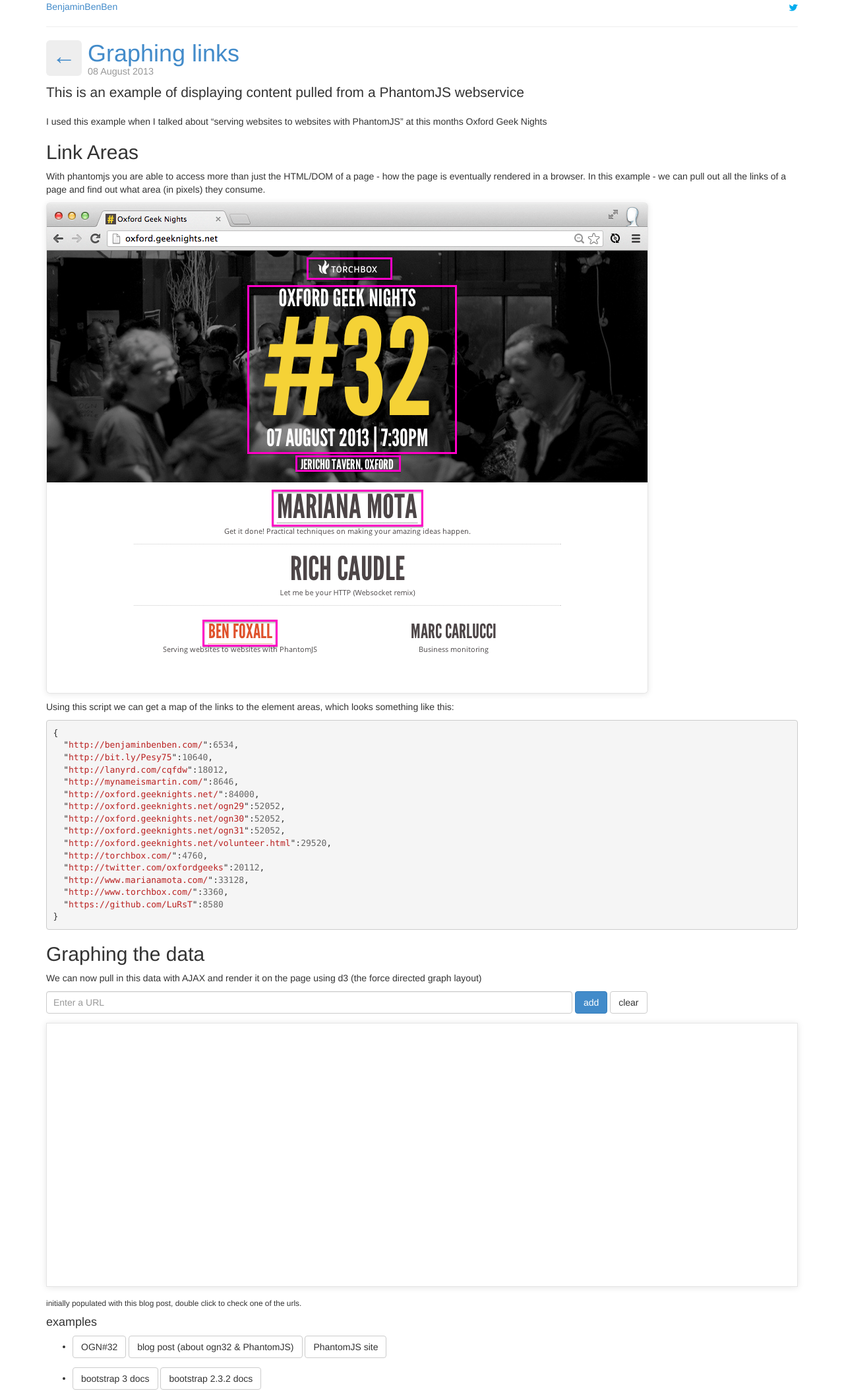
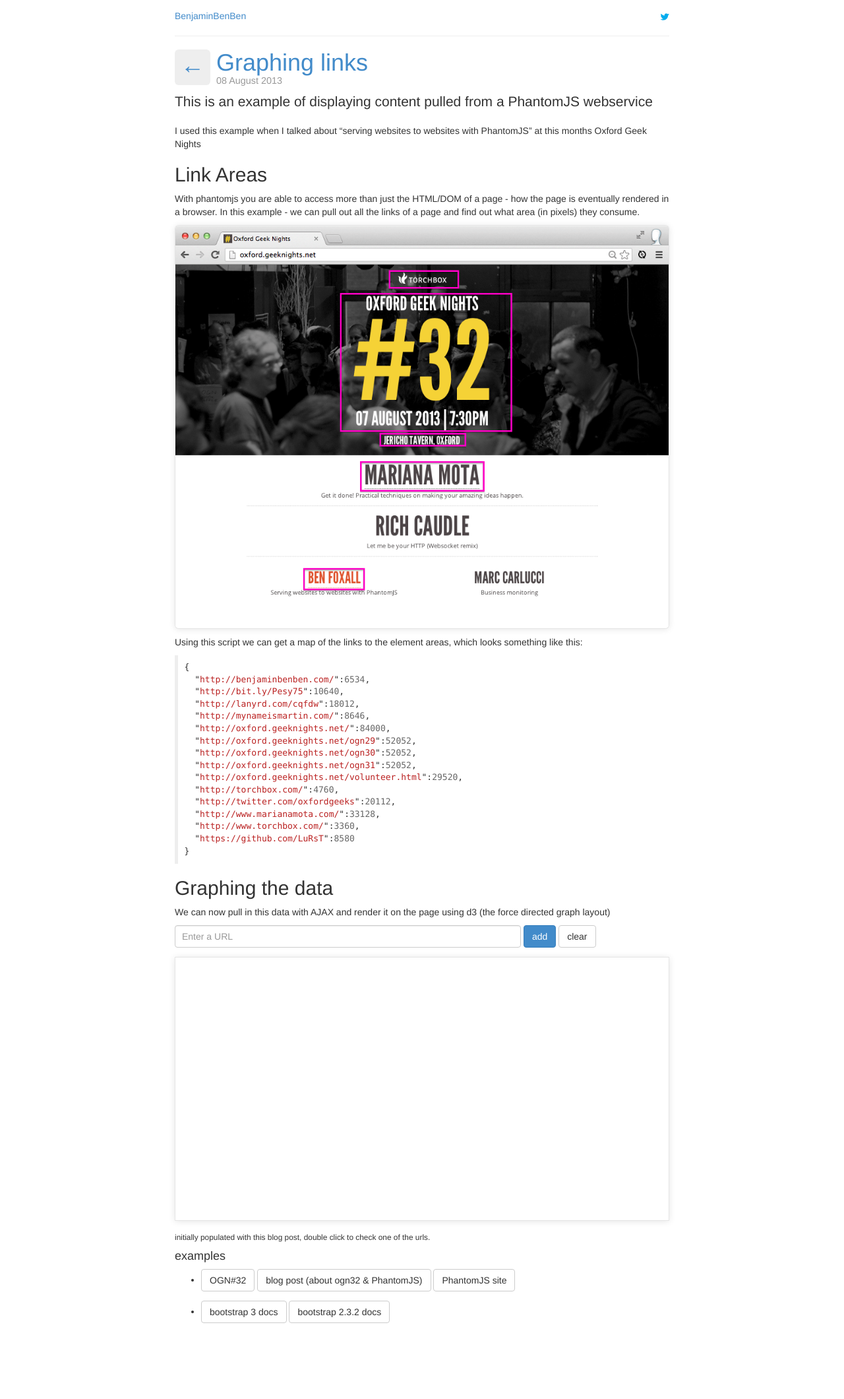
Before and after one commit to benfoxall/benfoxall.github.com, a Jekyll site: the page built from _posts/2013-08-08-link-areas.md, in a window 1280 px wide. Shown: the whole page at 66% size. Built offline with Jekyll 4.4.1, drawn with Linux system fonts in a browser that asks for light colours; comment, search, counter and statistics services are not loaded; after the commit the page ends 2033 px from its top, so only the background shows below that.

Commit message:
reduced content width, holding off on the rest for now

```diff
--- a/_layouts/default.html
+++ b/_layouts/default.html
@@ -21,6 +21,8 @@
 	<li><span data-bind="text: $data[0]"></span><span class="url" data-bind="text: $data[1]"></span></li>
 </ul>
 <div class="container">
+	<div class="row">
+		<div class="col-md-8 col-md-offset-2">
 			<header>
 				<a href="/">BenjaminBenBen</a>
 
@@ -28,6 +30,8 @@
 				<hr />
 			</header>
 			{{ content }}
+		</div>
+	</div>
 </div>
 
 
--- a/style/main.css
+++ b/style/main.css
@@ -1,11 +1,7 @@
 body{
 	background-color:#fff;
 	margin:0;
-}
-.page{
-	margin:auto;
-	padding:1em;
-	max-width:45em;
+  padding:1em 0;
 }
 .icon-twitter{
   float:right;
@@ -157,3 +153,15 @@
   margin-bottom:.75em;
   font-size:.75em;
 }
+
+/* bs3 override */
+
+pre {
+  padding: 9.5px;
+  margin: 0 0 10px;
+  color: #333333;
+  background-color: #fff;
+  border-radius: 0;
+  border: none;
+  border-left: 5px solid #eee
+}
```
Lines whose indentation alone changed are shown as unchanged.
